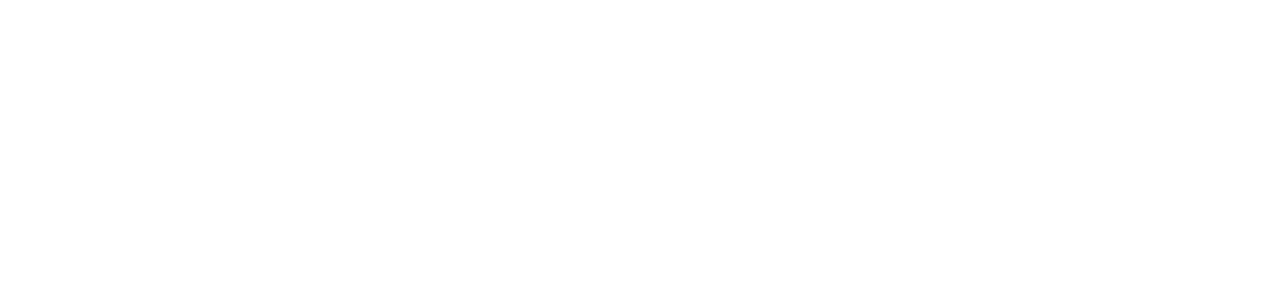
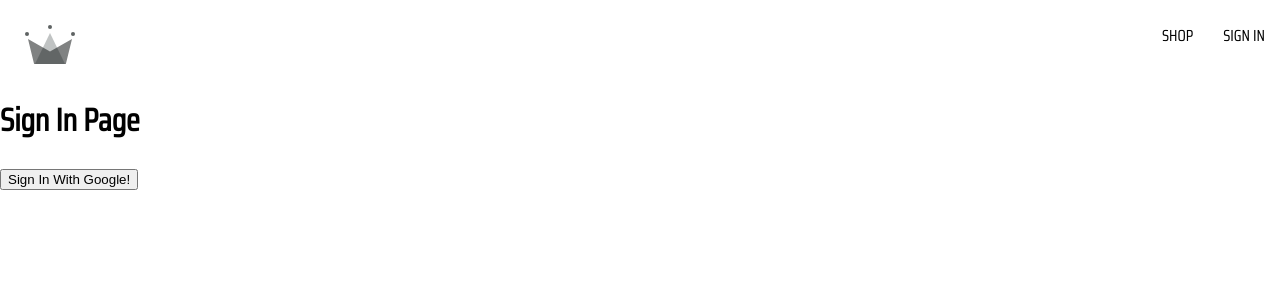
Before and after one commit to AniketAtram/Crown, a React (Create React App) app: page /sign-in in a window 1280 px wide. Before the commit this address had no page. Shown: the top 300 px of the page. Built offline with nearby package versions, Linux system fonts and the light colour scheme.

Commit message:
successfully configured firebase for application

```diff
--- a/src/App.js
+++ b/src/App.js
@@ -2,6 +2,7 @@ import Home from './routes/Home/Home.component';
 import NavBar from './routes/NavBar/NavBar.component';
 import { Routes, Route } from 'react-router-dom';
 import './App.css';
+import SignIn from './routes/SignIn/SignIn.component';
 function Shop() {
   return <h1>New Shop!</h1>
 };
@@ -11,6 +12,7 @@ function App() {
       <Route path='/' element={<NavBar/>}>
         <Route index element={<Home/>} />
         <Route path='/shop' element={<Shop />} />
+        <Route path='/sign-in' element={<SignIn />} />
       </Route>
     </Routes>
   );
--- a/src/routes/NavBar/NavBar.component.jsx
+++ b/src/routes/NavBar/NavBar.component.jsx
@@ -15,6 +15,9 @@ function NavBar() {
                     <Link to='/shop' className="nav-link">
                         SHOP
                     </Link>
+                    <Link to='/sign-in' className="nav-link">
+                        SIGN IN
+                    </Link>
                 </div>
             </div>
 
--- /dev/null
+++ b/src/routes/SignIn/SignIn.component.jsx
@@ -0,0 +1,22 @@
+import { SignInWithGooglePopup } from "../../utils/firebase/firebase.utils";
+
+function SignIn() {
+
+    const userSignInHandler = async () =>{
+        const response = await SignInWithGooglePopup();
+        console.log(response);
+    };
+
+    return (
+        <>
+            <div>
+                <h1>Sign In Page</h1>
+            </div>
+            <div>
+                <button onClick={userSignInHandler} >Sign In With Google!</button>
+            </div>
+        </>
+     );
+}
+
+export default SignIn;
--- /dev/null
+++ b/src/utils/firebase/firebase.utils.js
@@ -0,0 +1,22 @@
+import { initializeApp } from "firebase/app";
+import { getAuth, signInWithRedirect, signInWithPopup, GoogleAuthProvider} from 'firebase/auth';
+const firebaseConfig = {
+  apiKey: "AIzaSyCC4vUruM6adtW8TxUTP3eXY1CI6HSVmdk",
+  authDomain: "crwn-clothing-react-acb32.firebaseapp.com",
+  projectId: "crwn-clothing-react-acb32",
+  storageBucket: "crwn-clothing-react-acb32.appspot.com",
+  messagingSenderId: "625512554382",
+  appId: "1:625512554382:web:62a58f3e52beb4af804edf"
+};
+
+
+const app = initializeApp(firebaseConfig);
+
+const provider = new GoogleAuthProvider();
+
+provider.setCustomParameters({
+    prompt: "select_account",
+});
+
+export const auth = getAuth();
+export const SignInWithGooglePopup = () => signInWithPopup(auth, provider);
```
Also changed, not shown: src/routes/SignIn/SignIn.styles.scss (added).
